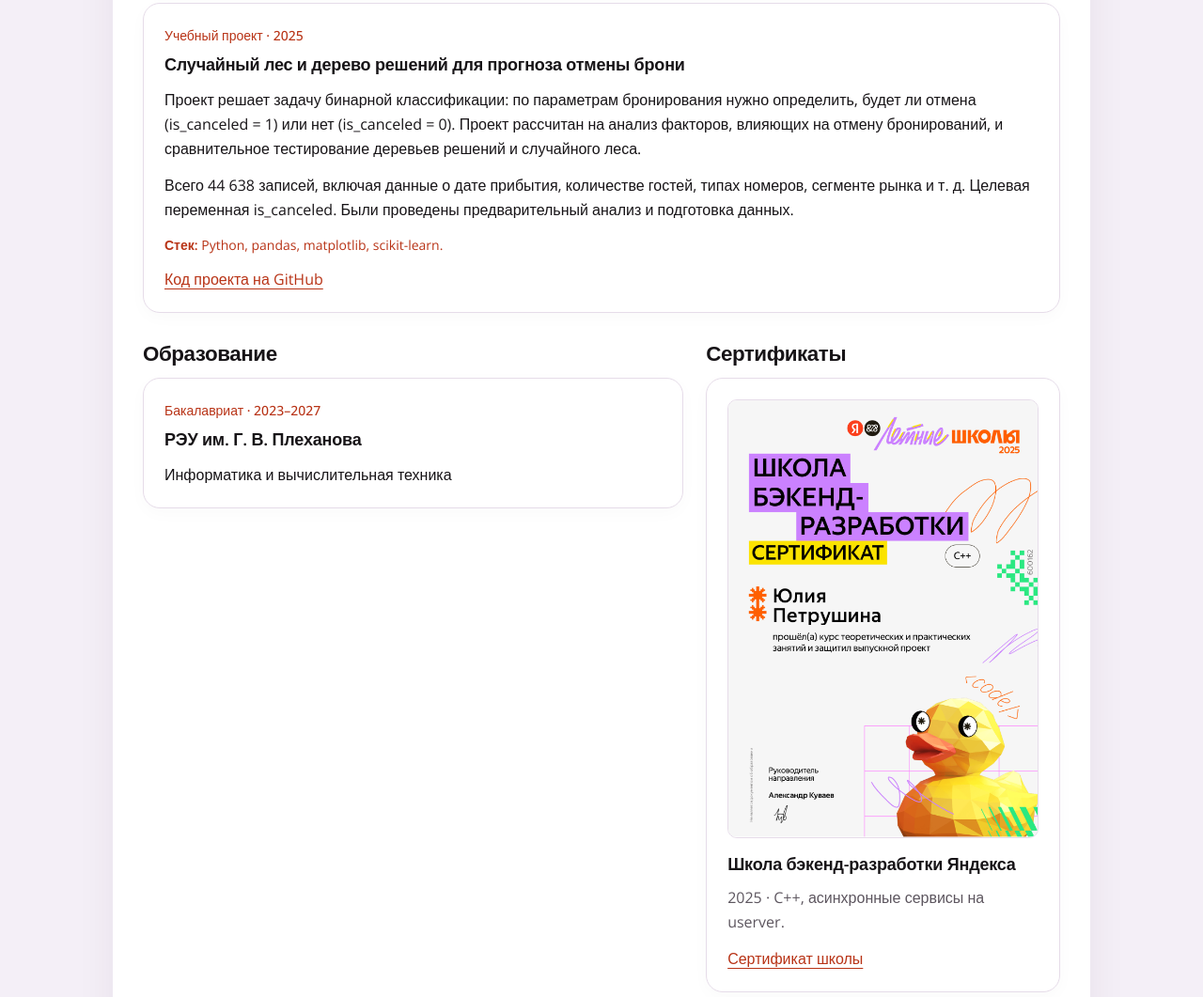
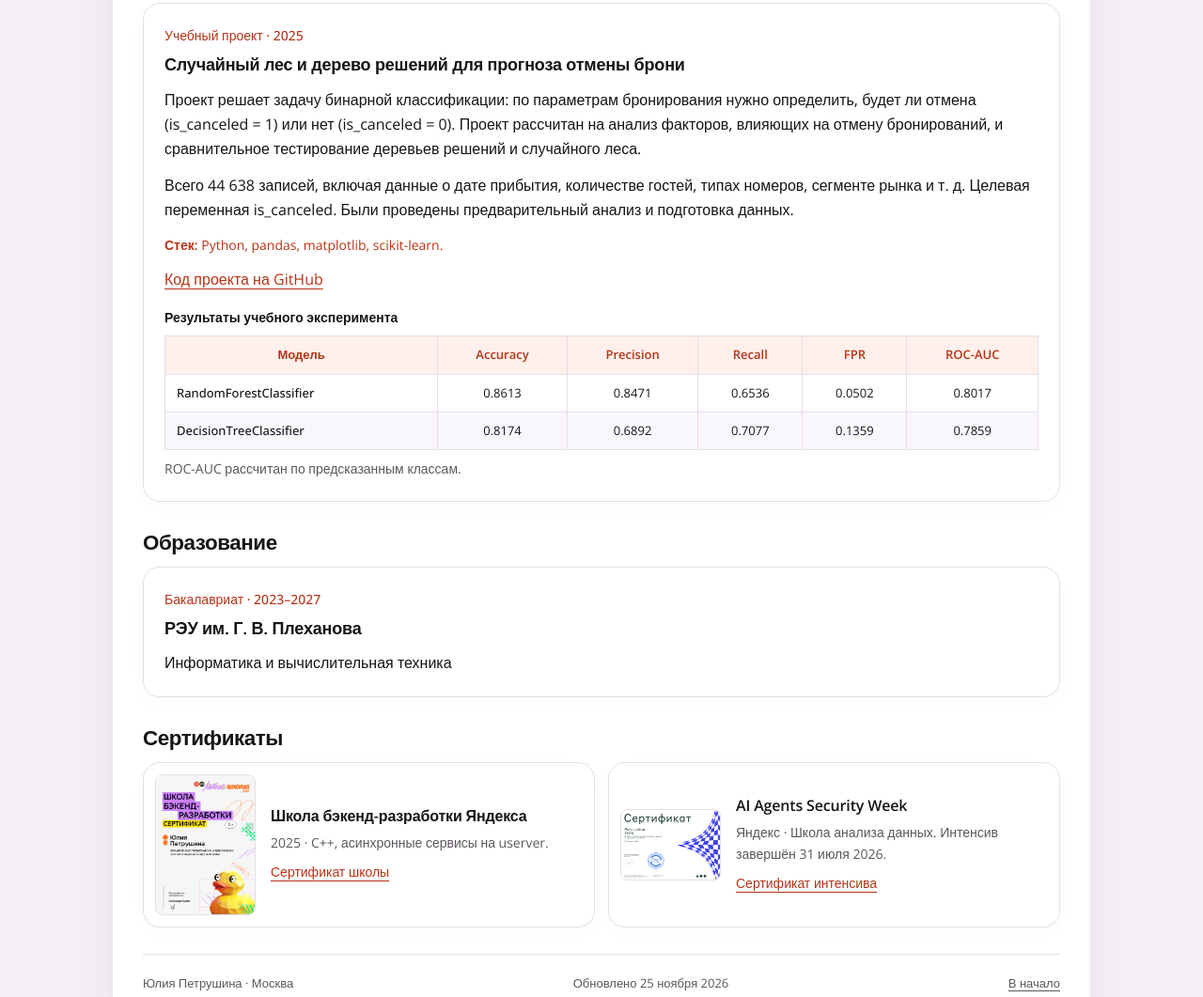
Before and after one commit to DillFennel/dillfennel.github.io, a plain HTML site: page index.html in a window 1280 px wide. Shown: the part 3570-4631 px from the top of the page at 94% size. Drawn offline with nearby package versions, Linux system fonts and the light colour scheme.

Commit message:
Restore model results and compact certificates below education

```diff
--- a/index.html
+++ b/index.html
@@ -17,7 +17,7 @@
   <link rel="preconnect" href="https://fonts.googleapis.com">
   <link rel="preconnect" href="https://fonts.gstatic.com" crossorigin>
   <link href="https://fonts.googleapis.com/css2?family=Open+Sans:wght@300;400;500;600;700&display=swap" rel="stylesheet">
-  <link rel="stylesheet" href="styles.css?v=20261125-certificates">
+  <link rel="stylesheet" href="styles.css?v=20261125-compact-certificates">
   <title>Юлия Петрушина — бэкенд-разработчик C++</title>
 </head>
 <body>
@@ -137,6 +137,19 @@
             <p>Всего 44 638 записей, включая данные о дате прибытия, количестве гостей, типах номеров, сегменте рынка и т. д. Целевая переменная is_canceled. Были проведены предварительный анализ и подготовка данных.</p>
             <p class="stack"><strong>Стек:</strong> Python, pandas, matplotlib, scikit-learn.</p>
             <a class="text-link" href="https://github.com/DillFennel/Hotels_decisionTree">Код проекта на GitHub</a>
+            <div class="table-scroll" role="region" aria-label="Результаты сравнения моделей" tabindex="0">
+              <table class="model-results" aria-describedby="model-results-note">
+                <caption>Результаты учебного эксперимента</caption>
+                <thead>
+                  <tr><th scope="col">Модель</th><th scope="col">Accuracy</th><th scope="col">Precision</th><th scope="col">Recall</th><th scope="col">FPR</th><th scope="col">ROC-AUC</th></tr>
+                </thead>
+                <tbody>
+                  <tr><th scope="row">RandomForestClassifier</th><td>0.8613</td><td>0.8471</td><td>0.6536</td><td>0.0502</td><td>0.8017</td></tr>
+                  <tr><th scope="row">DecisionTreeClassifier</th><td>0.8174</td><td>0.6892</td><td>0.7077</td><td>0.1359</td><td>0.7859</td></tr>
+                </tbody>
+              </table>
+            </div>
+            <p class="meta model-results-note" id="model-results-note">ROC-AUC рассчитан по предсказанным классам.</p>
           </article>
         </div>
       </section>
@@ -146,24 +159,28 @@
         <article class="card degree"><p class="eyebrow">Бакалавриат · 2023–2027</p><h3>РЭУ им. Г. В. Плеханова</h3><p>Информатика и вычислительная техника</p></article>
       </section>
 
-      <section class="layout__certificates" aria-labelledby="certificates-title">
+      <section class="layout__certificates" id="certificates" aria-labelledby="certificates-title">
         <h2 id="certificates-title">Сертификаты</h2>
         <div class="certificates">
           <article class="card certificate-card">
             <a class="certificate-card__preview" href="data/sertificats/summer_school.pdf" target="_blank" rel="noopener" aria-label="Открыть сертификат школы бэкенд-разработки (PDF, в новой вкладке)">
               <img src="data/sertificats/summer_school_preview.png" alt="Сертификат Юлии Петрушиной: Школа бэкенд-разработки Яндекса, C++, 2025" width="1190" height="1684" loading="lazy">
             </a>
+            <div class="certificate-card__info">
               <h3>Школа бэкенд-разработки Яндекса</h3>
               <p>2025 · C++, асинхронные сервисы на userver.</p>
               <a class="text-link" href="data/sertificats/summer_school.pdf" target="_blank" rel="noopener">Сертификат школы <span class="sr-only">(PDF, откроется в новой вкладке)</span></a>
+            </div>
           </article>
           <article class="card certificate-card">
             <a class="certificate-card__preview" href="data/sertificats/ai_agents_security_week.pdf" target="_blank" rel="noopener" aria-label="Открыть сертификат AI Agents Security Week (PDF, в новой вкладке)">
               <img src="data/sertificats/ai_agents_security_week_preview.png" alt="Сертификат Юлии Петрушиной: интенсив AI Agents Security Week Школы анализа данных, 27–31 июля 2026" width="1600" height="1131" loading="lazy">
             </a>
+            <div class="certificate-card__info">
               <h3>AI Agents Security Week</h3>
               <p>Яндекс · Школа анализа данных. Интенсив завершён 31 июля 2026.</p>
               <a class="text-link" href="data/sertificats/ai_agents_security_week.pdf" target="_blank" rel="noopener">Сертификат интенсива <span class="sr-only">(PDF, откроется в новой вкладке)</span></a>
+            </div>
           </article>
         </div>
       </section>
--- a/styles.css
+++ b/styles.css
@@ -42,7 +42,7 @@ p + p { margin-top:12px; }
 .portrait__stack svg { width:60px; height:24px; margin-top:12px; color:#35445d; }
 
 /* Preserve the original section order and two-column resume grid. */
-.layout { display:grid; grid-template-columns:minmax(0,1.45fr) minmax(0,.95fr); grid-template-areas:"about skills" "experience experience" "projects projects" "education certificates"; gap:28px 24px; }
+.layout { display:grid; grid-template-columns:minmax(0,1.45fr) minmax(0,.95fr); grid-template-areas:"about skills" "experience experience" "projects projects" "education education" "certificates certificates"; gap:28px 24px; }
 .layout > section { min-width:0; display:grid; align-content:start; gap:12px; }
 .layout__about { grid-area:about; }
 .layout__skills { grid-area:skills; }
@@ -71,10 +71,23 @@ p + p { margin-top:12px; }
 .eyebrow { font-size:.875rem; color:var(--link); font-weight:500; margin-bottom:8px; }
 .project h3,.degree h3 { margin-bottom:12px; }
 .project .text-link,.certificate-card .text-link { display:inline-block; margin-top:12px; }
-.certificate-card h3 { margin-bottom:10px; }
-.certificate-card > p { color:var(--muted); }
-.certificate-card__preview { display:block; margin-bottom:16px; border:1px solid var(--line); border-radius:10px; overflow:hidden; }
-.certificate-card__preview img { width:100%; height:auto; }
+.table-scroll { margin-top:16px; max-width:100%; overflow-x:auto; }
+.table-scroll:focus-visible { outline:3px solid var(--ink); outline-offset:4px; }
+.model-results { width:100%; border-collapse:collapse; font-size:.8125rem; font-variant-numeric:tabular-nums; }
+.model-results caption { text-align:left; margin-bottom:8px; font-size:.875rem; font-weight:600; }
+.model-results th,.model-results td { padding:9px 12px; border:1px solid var(--line); text-align:center; white-space:nowrap; }
+.model-results thead th { background:#fff0eb; color:var(--link); font-weight:600; }
+.model-results tbody th { text-align:left; font-weight:500; }
+.model-results tbody tr:nth-child(even) { background:#faf7fc; }
+.model-results-note { margin-top:8px; }
+.certificates { grid-template-columns:repeat(2,minmax(0,1fr)); }
+.card.certificate-card { display:flex; align-items:center; gap:16px; padding:12px; }
+.certificate-card__info { min-width:0; font-size:.875rem; }
+.certificate-card__info h3 { margin-bottom:6px; font-size:1rem; }
+.certificate-card__info p { color:var(--muted); }
+.certificate-card__info .text-link { margin-top:8px; }
+.certificate-card__preview { display:block; flex:0 0 auto; width:107px; margin:0; border:1px solid var(--line); border-radius:8px; overflow:hidden; }
+.certificate-card__preview img { width:100%; height:auto; max-height:150px; object-fit:contain; }
 details { margin-top:16px; font-size:.875rem; border-top:1px solid var(--line); }
 summary { cursor:pointer; padding-top:12px; color:var(--ink); font-weight:500; }
 details p { margin-top:12px; color:var(--muted); }
@@ -97,7 +110,7 @@ details p { margin-top:12px; color:var(--muted); }
   .portrait__stack { padding:12px 16px; }
   .portrait__stack p { font-size:.75rem; }
   .layout { column-gap:18px; }
-  .layout__certificates h2 { font-size:1.25rem; }
+  .certificates { grid-template-columns:minmax(0,1fr); }
 }
 @media (max-width:700px) {
   body { padding:0; }
@@ -128,6 +141,7 @@ details p { margin-top:12px; color:var(--muted); }
   .portrait__stack svg { width:42px; height:18px; margin-top:6px; }
   .portrait__code small { font-size:.75rem; margin-top:6px; }
   .card,.timeline-item { padding:18px; }
+  .card.certificate-card { gap:12px; }
 }
 @media (prefers-reduced-motion:reduce) { html { scroll-behavior:auto; } }
 @page { size:A4; margin:16mm; }
@@ -150,6 +164,10 @@ details p { margin-top:12px; color:var(--muted); }
   .achievements li { break-inside:avoid; }
   .skills li { padding:2pt 6pt; font-size:9pt; background:#f3f3f3; color:#333; }
   .meta,.stack,.eyebrow { font-size:9pt; }
+  .table-scroll { overflow:visible; }
+  .model-results { font-size:8pt; }
+  .model-results th,.model-results td { padding:4pt; }
+  .card.certificate-card { padding:0; break-inside:avoid; }
   .footer { margin-top:14pt; padding-top:8pt; font-size:8pt; }
   a { color:inherit; text-decoration:none; }
 }
```
Lines whose indentation alone changed are shown as unchanged.
